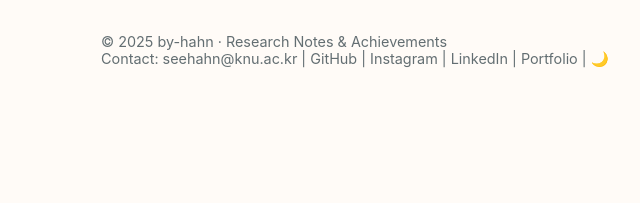
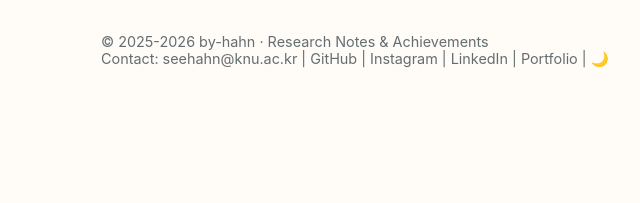
Before and after one commit to by-hahn/blog, a website: page src/template-index.html in a window 1280 px wide. Shown: the part 589-792 px from the top of the page, 73-713 px from the left. Drawn offline with Linux system fonts and the light colour scheme; files that its build step writes are made by us from their sources; files whose address does not match are found by name.

Commit message:
chore(copyright): update copyright year to 2025-2026

```diff
--- a/src/template-index.html
+++ b/src/template-index.html
@@ -117,7 +117,7 @@
 
         <footer>
             <div class="muted">
-                © 2025 by-hahn · Research Notes & Achievements
+                © 2025-2026 by-hahn · Research Notes & Achievements
                 <br>
                 Contact: seehahn@knu.ac.kr |
                 <a href="https://github.com/by-hahn" target="_blank">GitHub</a> |
```
Also changed, not shown: src/template-post.html (+1 -1 lines).
